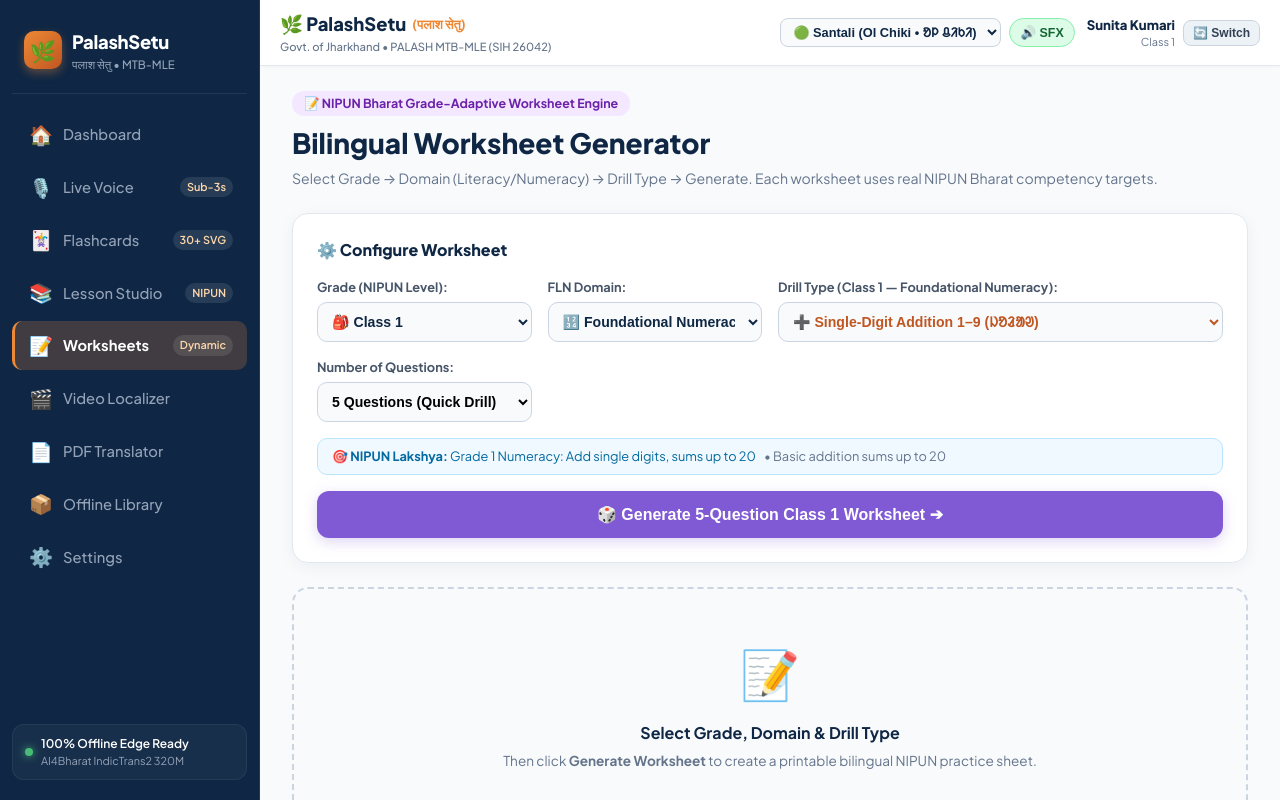
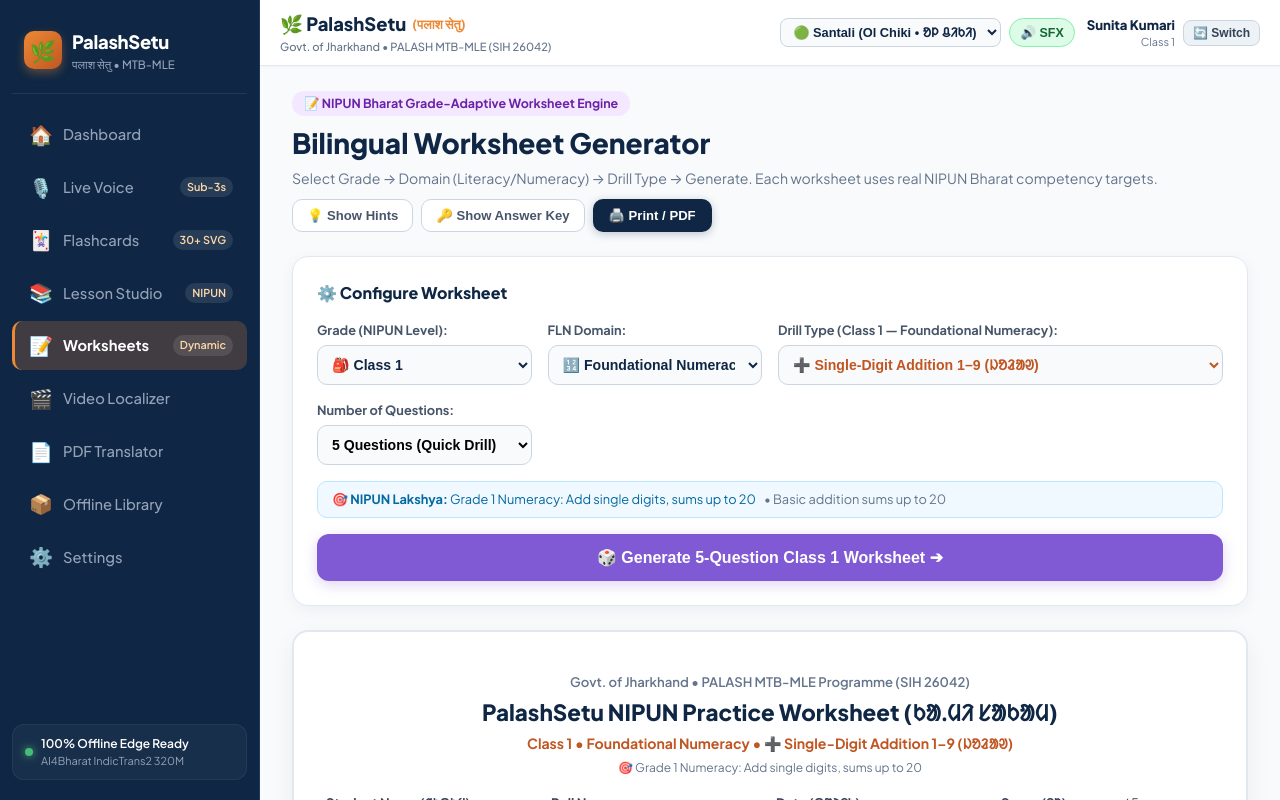
Before and after one commit to puneetmehta288/PalashSetu, a React (Vite) app in the folder mobile/: page /worksheets in a window 1280 px wide. Built offline with nearby package versions, Linux system fonts and the light colour scheme.

Commit message:
fix: add native Android PrintManager bridge, add hints to all questions, and update bottom nav label to Worksheets

```diff
--- a/mobile/src/components/Layout.tsx
+++ b/mobile/src/components/Layout.tsx
@@ -15,7 +15,7 @@
   { to: '/translate', icon: '🎙️', label: 'Voice' },
   { to: '/flashcards', icon: '🃏', label: 'Cards' },
   { to: '/lessons', icon: '📚', label: 'Lessons' },
-  { to: '/worksheets', icon: '📝', label: 'Math' },
+  { to: '/worksheets', icon: '📝', label: 'Worksheets' },
 ];
 
 const Layout: React.FC<LayoutProps> = ({ activeTeacher, onSwitchTeacher }) => {
--- a/mobile/src/pages/Lessons.tsx
+++ b/mobile/src/pages/Lessons.tsx
@@ -1007,11 +1007,15 @@
 
   const handlePrint = () => {
     sfx.playTap();
-    setIsPrinting(true);
-    setTimeout(() => {
-      window.print();
-      setTimeout(() => setIsPrinting(false), 1000);
-    }, 200);
+    if (typeof window !== 'undefined' && (window as any).AndroidVoiceBridge?.print) {
+      (window as any).AndroidVoiceBridge.print();
+    } else {
+      setIsPrinting(true);
+      setTimeout(() => {
+        window.print();
+        setTimeout(() => setIsPrinting(false), 1000);
+      }, 200);
+    }
   };
 
   return (
--- a/mobile/src/pages/Worksheets.tsx
+++ b/mobile/src/pages/Worksheets.tsx
@@ -251,6 +251,7 @@
         question_hin: `${a} + ${b} = ___  (उत्तर Ol Chiki में भी लिखो)`,
         question_sat: `${OL_DIGITS[a]} + ${OL_DIGITS[b]} = ___ (ᱚᱞ ᱪᱤᱠᱤ ᱛᱮ ᱞᱮᱠᱷᱮ)`,
         correct_answer: `${a + b}  (Santali: ${SANTALI_NUMS[a + b - 1] || (a + b)})`,
+        hint: `गिनती करें: ${a} से आगे ${b} कदम गिनें (${SANTALI_NUMS[a-1]} ᱟᱨ ${SANTALI_NUMS[b-1]} = ${SANTALI_NUMS[a+b-1] || a+b})`,
       });
     }
 
@@ -262,6 +263,7 @@
         question_hin: `${a} - ${b} = ___`,
         question_sat: `${OL_DIGITS[a]} - ${OL_DIGITS[b]} = ___`,
         correct_answer: `${a - b}  (${SANTALI_NUMS[a - b - 1] || (a - b)})`,
+        hint: `उलटी गिनती करें: ${a} में से ${b} घटाएँ (${SANTALI_NUMS[a-1]} ᱠᱷᱚᱱ ${SANTALI_NUMS[b-1]} ᱜᱷᱟᱴᱟᱣ)`,
       });
     }
 
@@ -276,6 +278,7 @@
         question_sat: `ᱞᱮᱠᱷᱟ ${n} ᱫᱚ ᱚᱞ ᱪᱤᱠᱤ ᱟᱨ ᱥᱟᱱᱛᱟᱲᱤ ᱛᱮ ᱪᱮᱫ?`,
         options: [correct, wrong1, wrong2].sort(() => Math.random() - 0.5),
         correct_answer: correct,
+        hint: `संथाली गिनती: 1=ᱢᱤᱫ, 2=ᱵᱟᱨ, 3=ᱯᱮ, 4=ᱯᱩᱱ, 5=ᱢᱚᱬᱮ, 6=ᱛᱩᱨᱩᱭ...`,
       });
     }
 
@@ -571,6 +574,21 @@
     setQuestions(qs);
   };
 
+  // Auto-generate initial worksheet so teachers immediately see content
+  React.useEffect(() => {
+    const qs = generateQuestions('c1_addition', 5);
+    setQuestions(qs);
+  }, []);
+
+  const handlePrint = () => {
+    sfx.playTap();
+    if (typeof window !== 'undefined' && (window as any).AndroidVoiceBridge?.print) {
+      (window as any).AndroidVoiceBridge.print();
+    } else {
+      window.print();
+    }
+  };
+
   const GRADE_ICONS: Record<string, string> = {
     Balvatika: '🧸', 'Class 1': '🎒', 'Class 2': '📖', 'Class 3': '🧮',
   };
@@ -594,15 +612,15 @@
         {questions.length > 0 && (
           <div style={{ display: 'flex', gap: '8px', flexWrap: 'wrap' }}>
             <button onClick={() => { sfx.playTap(); setShowHints(!showHints); }}
-              style={{ padding: '8px 12px', borderRadius: '10px', border: '1px solid #cbd5e1', backgroundColor: showHints ? '#fef3c7' : '#fff', color: showHints ? '#92400e' : '#475569', fontWeight: 700, fontSize: '0.82rem', cursor: 'pointer' }}>
+              style={{ padding: '8px 14px', borderRadius: '10px', border: '1px solid #cbd5e1', backgroundColor: showHints ? '#fef3c7' : '#fff', color: showHints ? '#92400e' : '#475569', fontWeight: 700, fontSize: '0.82rem', cursor: 'pointer', boxShadow: showHints ? '0 0 8px rgba(234, 179, 8, 0.4)' : 'none' }}>
               💡 {showHints ? 'Hide Hints' : 'Show Hints'}
             </button>
             <button onClick={() => { if (!showAnswers) sfx.playSuccess(); else sfx.playTap(); setShowAnswers(!showAnswers); }}
-              style={{ padding: '8px 12px', borderRadius: '10px', border: '1px solid #cbd5e1', backgroundColor: showAnswers ? '#f0fdf4' : '#fff', color: showAnswers ? '#166534' : '#475569', fontWeight: 700, fontSize: '0.82rem', cursor: 'pointer' }}>
+              style={{ padding: '8px 14px', borderRadius: '10px', border: '1px solid #cbd5e1', backgroundColor: showAnswers ? '#f0fdf4' : '#fff', color: showAnswers ? '#166534' : '#475569', fontWeight: 700, fontSize: '0.82rem', cursor: 'pointer' }}>
               {showAnswers ? '👁️ Hide Answers' : '🔑 Show Answer Key'}
             </button>
-            <button onClick={() => { sfx.playTap(); window.print(); }}
-              style={{ padding: '8px 16px', borderRadius: '10px', border: 'none', backgroundColor: '#0f2744', color: '#fff', fontWeight: 700, fontSize: '0.82rem', cursor: 'pointer' }}>
+            <button onClick={handlePrint}
+              style={{ padding: '8px 16px', borderRadius: '10px', border: 'none', backgroundColor: '#0f2744', color: '#fff', fontWeight: 700, fontSize: '0.82rem', cursor: 'pointer', boxShadow: '0 2px 8px rgba(15,39,68,0.25)' }}>
               🖨️ Print / PDF
             </button>
           </div>
```
Also changed, not shown: 1 other file (tests, documents, lock files or other folders).
